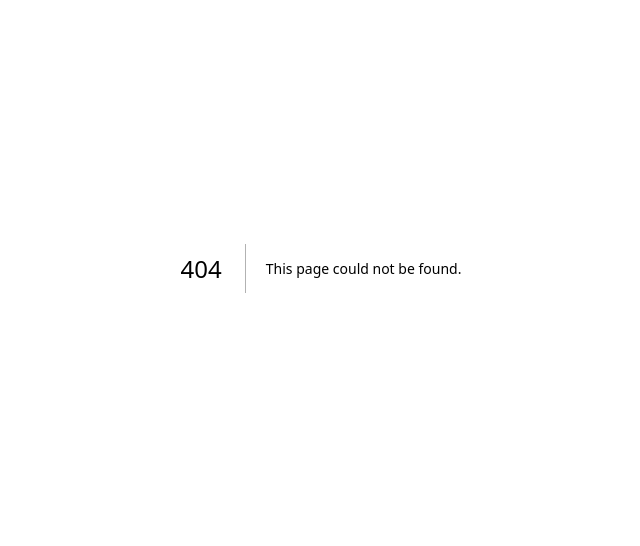
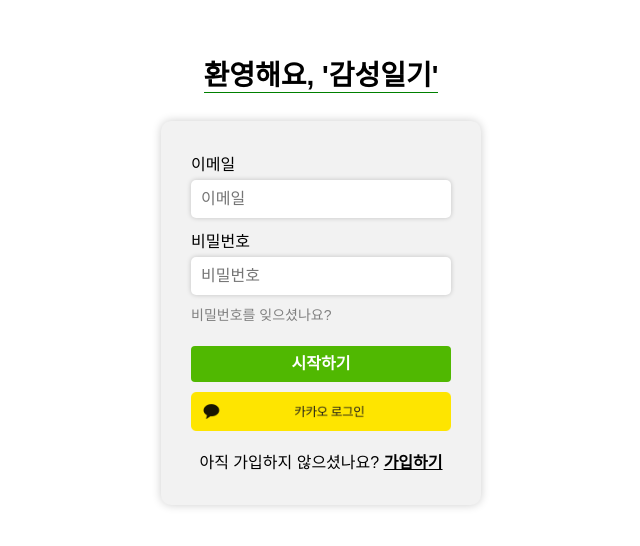
Before and after one commit to emotional-diary/emotional-diary-client, a Next.js app: page /login in a window 1280 px wide. Before the commit this address had no page. Shown: the part 132-678 px from the top of the page, without its empty margins (319-959 px from the left). Built offline with nearby package versions, Linux system fonts and the light colour scheme.

Commit message:
feat: 로그인 및 회원가입 UI 임시 구현

```diff
--- /dev/null
+++ b/src/components/form/index.tsx
@@ -0,0 +1,189 @@
+import router from 'next/router';
+import styled from 'styled-components';
+
+import { Typography } from '@components/typography';
+
+const FormContainer = styled.div`
+  display: flex;
+  flex-direction: column;
+  justify-content: center;
+  align-items: center;
+  height: 100vh;
+`;
+
+const Form = styled.form`
+  display: flex;
+  flex-direction: column;
+  min-width: 320px;
+  background-color: #f2f2f2;
+  border-radius: 10px;
+  padding: 30px;
+  box-shadow: 0px 0px 10px 0px rgba(0, 0, 0, 0.2);
+`;
+
+const Input = styled.input`
+  width: 100%;
+  padding: 10px;
+  margin: 0 0 10px;
+  border: none;
+  border-radius: 5px;
+  background-color: #ffffff;
+  box-shadow: 0px 0px 5px 0px rgba(0, 0, 0, 0.2);
+  font-size: 16px;
+
+  &:hover {
+    box-shadow: 0px 0px 5px 0px rgba(57, 70, 255, 0.699);
+  }
+  &:focus {
+    outline: none;
+    box-shadow: 0px 0px 5px 0px rgba(57, 70, 255, 0.699);
+  }
+`;
+
+const Label = styled.label`
+  font-size: 16px;
+  margin-bottom: 5px;
+  cursor: pointer;
+`;
+
+const Button = styled.button`
+  background: #50b801;
+  border: 0;
+  border-radius: 4px;
+  color: #fff;
+  cursor: pointer;
+  font-size: 16px;
+  font-weight: 600;
+  line-height: 1;
+  padding: 10px 20px;
+  transition: all 0.2s ease-in-out;
+  white-space: nowrap;
+  &:hover {
+    background: #42a306;
+  }
+`;
+
+const IconButton = styled.button`
+  background: transparent;
+  border: none;
+  cursor: pointer;
+  padding: 0;
+  display: flex;
+  align-items: center;
+  justify-content: center;
+`;
+
+const LoginForm = () => {
+  return (
+    <FormContainer>
+      <Typography.h3 style={{ borderBottom: '1px solid green' }}>
+        환영해요, '감성일기'
+      </Typography.h3>
+
+      <Form>
+        <Label htmlFor="email">이메일</Label>
+        <Input id="email" type="text" name="email" placeholder="이메일" />
+
+        <Label htmlFor="password">비밀번호</Label>
+        <Input
+          id="password"
+          type="password"
+          name="password"
+          placeholder="비밀번호"
+        />
+
+        <Typography.body2
+          style={{
+            width: 'fit-content',
+            color: 'gray',
+            cursor: 'pointer',
+          }}
+          onClick={() => console.log('비밀번호 찾기')}
+        >
+          비밀번호를 잊으셨나요?
+        </Typography.body2>
+
+        <Button
+          type="submit"
+          style={{ marginTop: '20px' }}
+          onClick={() => console.log('로그인')}
+        >
+          시작하기
+        </Button>
+
+        <IconButton style={{ marginTop: '10px' }}>
+          <img
+            src={'/images/kakao_login.png'}
+            alt={'kakao_login'}
+            width={260}
+            height={'auto'}
+          />
+        </IconButton>
+
+        <Typography.body1
+          style={{
+            textAlign: 'center',
+            marginTop: '20px',
+            cursor: 'pointer',
+          }}
+          onClick={() => router.push('/signup')}
+        >
+          아직 가입하지 않으셨나요?{' '}
+          <strong style={{ textDecoration: 'underline' }}>가입하기</strong>
+        </Typography.body1>
+      </Form>
+    </FormContainer>
+  );
+};
+
+const SignUpForm = () => {
+  return (
+    <FormContainer>
+      <Typography.h3 style={{ borderBottom: '1px solid green' }}>
+        환영해요, '감성일기'
+      </Typography.h3>
+
+      <Form>
+        <Label htmlFor="username">이름</Label>
+        <Input type="text" id="username" name="username" placeholder="이름" />
+
+        <Label htmlFor="email">이메일</Label>
+        <Input type="email" id="email" name="email" placeholder="이메일" />
+
+        <Label htmlFor="password">비밀번호</Label>
+        <Input
+          type="password"
+          id="password"
+          name="password"
+          placeholder="비밀번호"
+        />
+
+        <Label htmlFor="birthday">생년월일</Label>
+        <Input
+          type="birthday"
+          id="birthday"
+          name="birthday"
+          placeholder="생년월일"
+        />
+
+        <Button
+          style={{
+            marginTop: '20px',
+          }}
+          onClick={() => console.log('회원가입')}
+        >
+          가입하기
+        </Button>
+      </Form>
+    </FormContainer>
+  );
+};
+
+{
+  /*
+    <a href="#">이메일 인증</a>
+    <a href="#">이메일 재전송</a>
+  */
+}
+
+export { LoginForm, SignUpForm };
--- /dev/null
+++ b/src/components/typography/index.ts
@@ -0,0 +1,31 @@
+import styled from 'styled-components';
+
+const Typography = {
+  h1: styled.h1`
+    font-size: 2.5rem;
+    font-weight: 700;
+    line-height: 1.2;
+  `,
+  h2: styled.h2`
+    font-size: 2rem;
+    font-weight: 700;
+    line-height: 1.2;
+  `,
+  h3: styled.h3`
+    font-size: 1.75rem;
+    font-weight: 600;
+    line-height: 1.2;
+  `,
+  body1: styled.div`
+    font-size: 1rem;
+    font-weight: 400;
+    line-height: 1.5;
+  `,
+  body2: styled.div`
+    font-size: 0.875rem;
+    font-weight: 400;
+    line-height: 1.5;
+  `,
+};
+
+export { Typography };
--- a/src/pages/index.tsx
+++ b/src/pages/index.tsx
@@ -30,6 +30,11 @@
             <h3>설정 &rarr;</h3>
             <p>나만의 공간을 바꾸어보세요.</p>
           </Link>
+
+          <Link href="/login" className={styles.card}>
+            <h3>로그인 &rarr;</h3>
+            <p>더욱 다양한 경험을 해보세요.</p>
+          </Link>
         </div>
       </Main>
 
--- /dev/null
+++ b/src/pages/login/index.tsx
@@ -0,0 +1,13 @@
+import React from 'react';
+import styled from 'styled-components';
+
+import { Container } from '@components/layout';
+import { LoginForm } from '@components/form';
+
+export default function Login() {
+  return (
+    <Container>
+      <LoginForm />
+    </Container>
+  );
+}
```
Also changed, not shown: src/pages/signup/index.tsx (added, +13 -0 lines), public/images/kakao_login.png (added).
